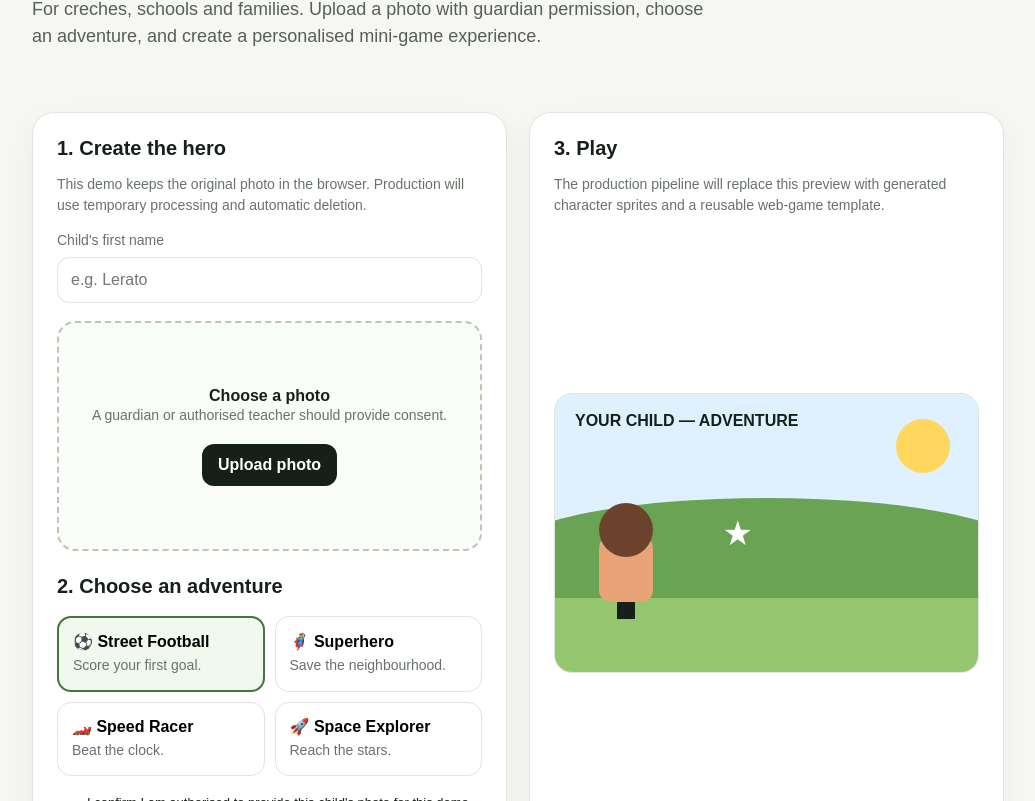
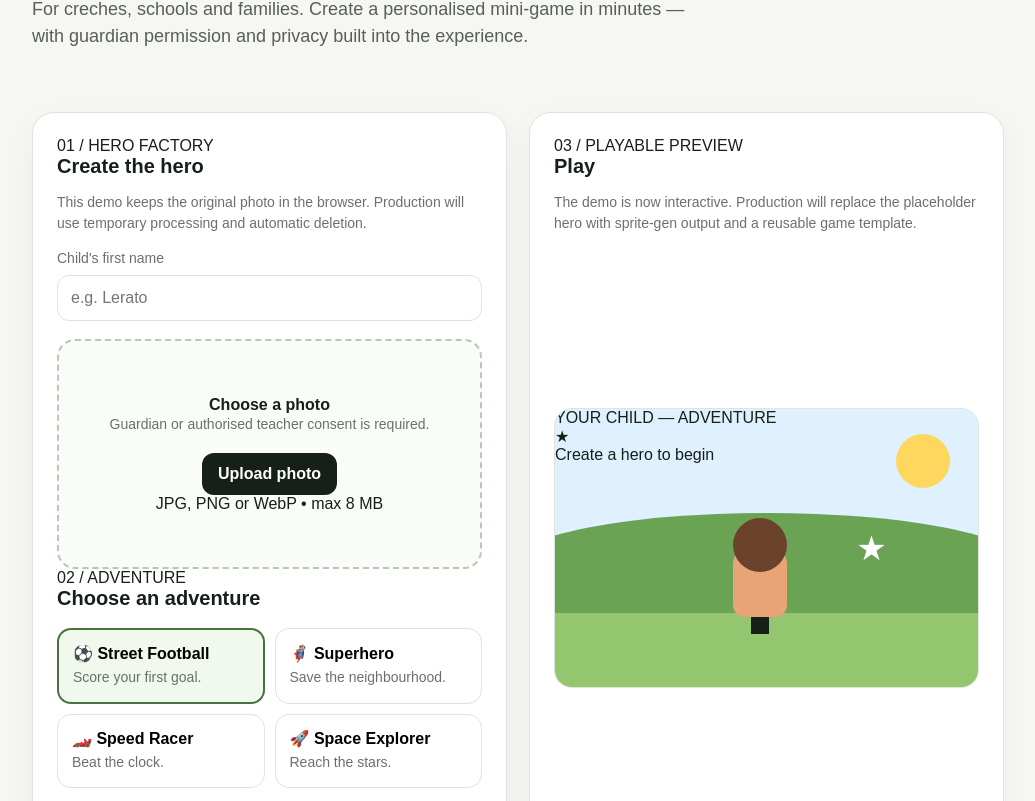
Before and after one commit to Naha1981/game-innocent-souls, a Next.js app: page / in a window 1280 px wide. Shown: the part 299-1100 px from the top of the page, without its empty margins (122-1157 px from the left). Built offline with nearby package versions, Linux system fonts and the light colour scheme.

Commit message:
feat: turn creche preview into playable game demo

```diff
--- a/app/page.tsx
+++ b/app/page.tsx
@@ -1,13 +1,13 @@
 'use client';
 
-import { ChangeEvent, useMemo, useState } from 'react';
+import { ChangeEvent, useEffect, useMemo, useState } from 'react';
 
-type Theme = { id: string; name: string; line: string };
+type Theme = { id: string; name: string; line: string; icon: string };
 const themes: Theme[] = [
-  { id: 'football', name: '⚽ Street Football', line: 'Score your first goal.' },
-  { id: 'hero', name: '🦸 Superhero', line: 'Save the neighbourhood.' },
-  { id: 'racer', name: '🏎️ Speed Racer', line: 'Beat the clock.' },
-  { id: 'space', name: '🚀 Space Explorer', line: 'Reach the stars.' },
+  { id: 'football', name: 'Street Football', line: 'Score your first goal.', icon: '⚽' },
+  { id: 'hero', name: 'Superhero', line: 'Save the neighbourhood.', icon: '🦸' },
+  { id: 'racer', name: 'Speed Racer', line: 'Beat the clock.', icon: '🏎️' },
+  { id: 'space', name: 'Space Explorer', line: 'Reach the stars.', icon: '🚀' },
 ];
 
 export default function Home() {
@@ -16,58 +16,102 @@ export default function Home() {
   const [photo, setPhoto] = useState<string | null>(null);
   const [consent, setConsent] = useState(false);
   const [created, setCreated] = useState(false);
+  const [playing, setPlaying] = useState(false);
+  const [score, setScore] = useState(0);
+  const [position, setPosition] = useState(42);
 
   const selected = useMemo(() => themes.find(t => t.id === theme)!, [theme]);
 
   function handlePhoto(e: ChangeEvent<HTMLInputElement>) {
     const file = e.target.files?.[0];
     if (!file || !file.type.startsWith('image/')) return;
+    if (file.size > 8 * 1024 * 1024) return;
     const reader = new FileReader();
     reader.onload = () => setPhoto(String(reader.result));
     reader.readAsDataURL(file);
     setCreated(false);
+    setPlaying(false);
   }
 
   function createGame() {
     if (!photo || !consent || !name.trim()) return;
     setCreated(true);
+    setPlaying(false);
+    setScore(0);
+    setPosition(42);
+  }
+
+  function play() {
+    setPlaying(true);
+    setScore(0);
+    setPosition(42);
+  }
+
+  function move(direction: -1 | 1) {
+    if (!playing) return;
+    setPosition(p => Math.max(8, Math.min(82, p + direction * 7)));
+    setScore(s => s + 1);
+  }
+
+  useEffect(() => {
+    function onKey(e: KeyboardEvent) {
+      if (e.key === 'ArrowLeft' || e.key.toLowerCase() === 'a') move(-1);
+      if (e.key === 'ArrowRight' || e.key.toLowerCase() === 'd') move(1);
+    }
+    window.addEventListener('keydown', onKey);
+    return () => window.removeEventListener('keydown', onKey);
+  });
+
+  function deletePhoto() {
+    setPhoto(null);
+    setCreated(false);
+    setPlaying(false);
+    setConsent(false);
   }
 
   return (
     <main className="shell">
       <header className="top"><div className="brand">NAHALABS / KIDS GAME FACTORY</div><div className="badge">DEMO • SOWETO</div></header>
       <section className="hero">
-        <div className="eyebrow">From photo → character → game</div>
+        <div className="eyebrow">Photo → character → game</div>
         <h1>Turn a child’s imagination into a game.</h1>
-        <p>For creches, schools and families. Upload a photo with guardian permission, choose an adventure, and create a personalised mini-game experience.</p>
+        <p>For creches, schools and families. Create a personalised mini-game in minutes — with guardian permission and privacy built into the experience.</p>
       </section>
 
       <section className="workspace">
         <div className="card">
-          <h2>1. Create the hero</h2>
+          <div className="section-kicker">01 / HERO FACTORY</div>
+          <h2>Create the hero</h2>
           <p className="muted">This demo keeps the original photo in the browser. Production will use temporary processing and automatic deletion.</p>
           <label className="muted" htmlFor="name">Child&apos;s first name</label>
-          <input id="name" value={name} onChange={e => setName(e.target.value)} placeholder="e.g. Lerato" style={{width:'100%',padding:13,marginTop:6,border:'1px solid #dfe5dc',borderRadius:12}} />
+          <input id="name" value={name} onChange={e => setName(e.target.value)} placeholder="e.g. Lerato" style={{ width: '100%', padding: 13, marginTop: 6, border: '1px solid #dfe5dc', borderRadius: 12 }} />
           <div className="drop">
-            {photo ? <img src={photo} alt="Temporary child preview" /> : <div><strong>Choose a photo</strong><br/><span className="muted">A guardian or authorised teacher should provide consent.</span><br/><br/><label className="upload">Upload photo<input type="file" accept="image/*" onChange={handlePhoto}/></label></div>}
+            {photo ? <div className="photo-wrap"><img src={photo} alt="Temporary child preview" /><button className="delete-photo" onClick={deletePhoto}>Delete photo</button></div> : <div><strong>Choose a photo</strong><br/><span className="muted">Guardian or authorised teacher consent is required.</span><br/><br/><label className="upload">Upload photo<input type="file" accept="image/*" onChange={handlePhoto}/></label><div className="photo-note">JPG, PNG or WebP • max 8 MB</div></div>}
           </div>
-          {photo && <label className="upload" style={{marginTop:12}}>Replace photo<input type="file" accept="image/*" onChange={handlePhoto}/></label>}
-          <h2 style={{marginTop:24}}>2. Choose an adventure</h2>
-          <div className="themes">{themes.map(t => <button key={t.id} className={`theme ${theme===t.id?'active':''}`} onClick={() => setTheme(t.id)}><b>{t.name}</b><span className="muted">{t.line}</span></button>)}</div>
-          <label className="consent"><input type="checkbox" checked={consent} onChange={e=>setConsent(e.target.checked)}/><span>I confirm I am authorised to provide this child&apos;s photo for this demo experience.</span></label>
+          {photo && <label className="upload secondary-upload">Replace photo<input type="file" accept="image/*" onChange={handlePhoto}/></label>}
+
+          <div className="section-kicker adventure-kicker">02 / ADVENTURE</div>
+          <h2>Choose an adventure</h2>
+          <div className="themes">{themes.map(t => <button type="button" key={t.id} className={`theme ${theme === t.id ? 'active' : ''}`} onClick={() => setTheme(t.id)}><b>{t.icon} {t.name}</b><span className="muted">{t.line}</span></button>)}</div>
+          <label className="consent"><input type="checkbox" checked={consent} onChange={e => setConsent(e.target.checked)}/><span>I confirm I am authorised to provide this child&apos;s photo for this demo experience.</span></label>
           <button className="cta" disabled={!photo || !name.trim() || !consent} onClick={createGame}>CREATE {name ? `${name.toUpperCase()}'S` : 'THE'} GAME</button>
         </div>
 
         <div className="card game">
-          <div><h2>3. Play</h2><p className="muted">The production pipeline will replace this preview with generated character sprites and a reusable web-game template.</p></div>
-          <div className="game-screen">
-            <div className="sun"/><div className="hill"/><div className="player"/>
-            <div style={{position:'absolute',left:20,top:18,fontWeight:900}}>{created ? `${name} — ${selected.name}` : 'YOUR CHILD — ADVENTURE'}</div>
+          <div><div className="section-kicker">03 / PLAYABLE PREVIEW</div><h2>Play</h2><p className="muted">The demo is now interactive. Production will replace the placeholder hero with sprite-gen output and a reusable game template.</p></div>
+          <div className={`game-screen ${playing ? 'playing' : ''}`}>
+            <div className="sun"/><div className="hill"/>
+            <div className="game-label">{created ? `${selected.icon} ${name} — ${selected.name}` : 'YOUR CHILD — ADVENTURE'}</div>
+            <div className="collectible" style={{ left: `${Math.min(84, 18 + (score % 8) * 9)}%` }}>★</div>
+            <div className="player" style={{ left: `${position}%` }} aria-label="Player character" />
+            {playing && <div className="score">STARS {score}</div>}
+            {!created && <div className="screen-message">Create a hero to begin</div>}
+            {created && !playing && <button className="play-button" onClick={play}>▶ PLAY {name.toUpperCase()}</button>}
           </div>
-          <div><div className="game-title">{created ? `🎮 ${selected.name} is ready!` : 'Your game appears here'}</div><div className="steps"><span className="step">PHOTO</span><span className="step">CHARACTER</span><span className="step">ANIMATION</span><span className="step">PLAY</span></div></div>
+          {playing ? <div className="controls"><div className="game-title">Help {name} collect stars!</div><div className="control-row"><button onClick={() => move(-1)} aria-label="Move left">←</button><button onClick={() => move(1)} aria-label="Move right">→</button><button className="stop" onClick={() => setPlaying(false)}>STOP</button></div><div className="muted">Use ← → or A / D on a keyboard.</div></div> : <div><div className="game-title">{created ? `🎮 ${selected.name} is ready!` : 'Your game appears here'}</div><div className="steps"><span className={`step ${created ? 'done' : ''}`}>PHOTO</span><span className={`step ${created ? 'done' : ''}`}>CHARACTER</span><span className="step">ANIMATION</span><span className="step">PLAY</span></div></div>}
         </div>
       </section>
-      <footer className="footer">NahaLabs • Prototype for tomorrow&apos;s creche demo • No facial recognition • Production version will include consent, retention controls and deletion.</footer>
+      <footer className="footer">NahaLabs • Creche demo • No facial recognition • Photos are temporary in this prototype. Production will add explicit retention, deletion and audit controls.</footer>
     </main>
   );
 }
```
